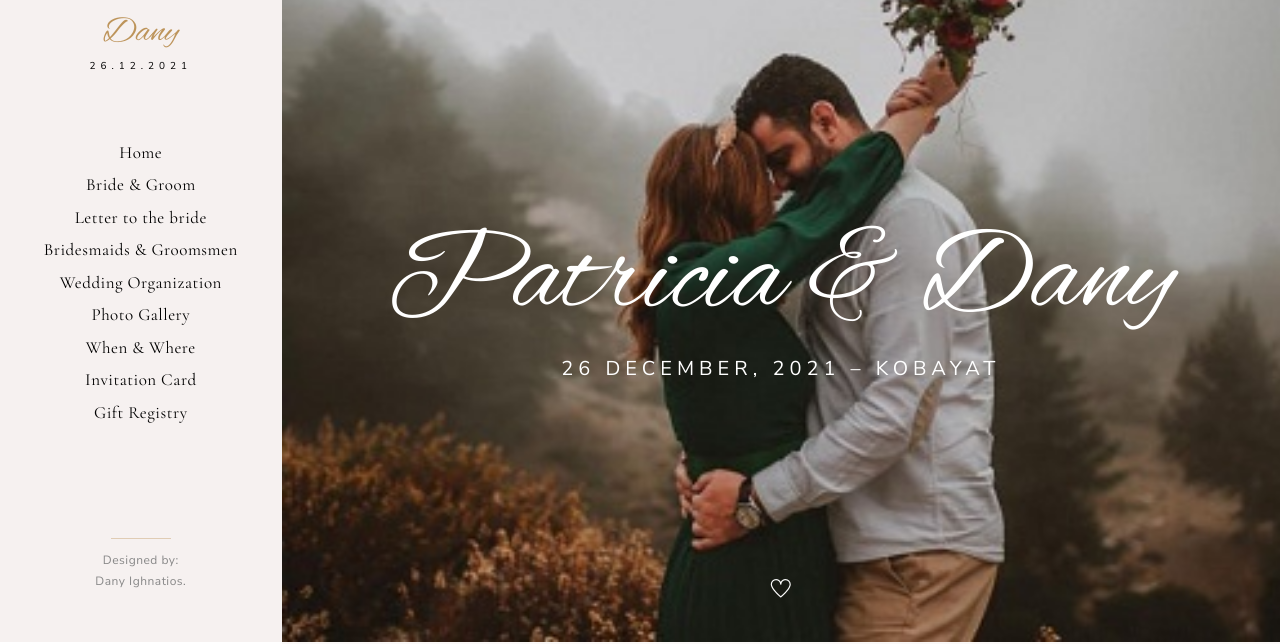
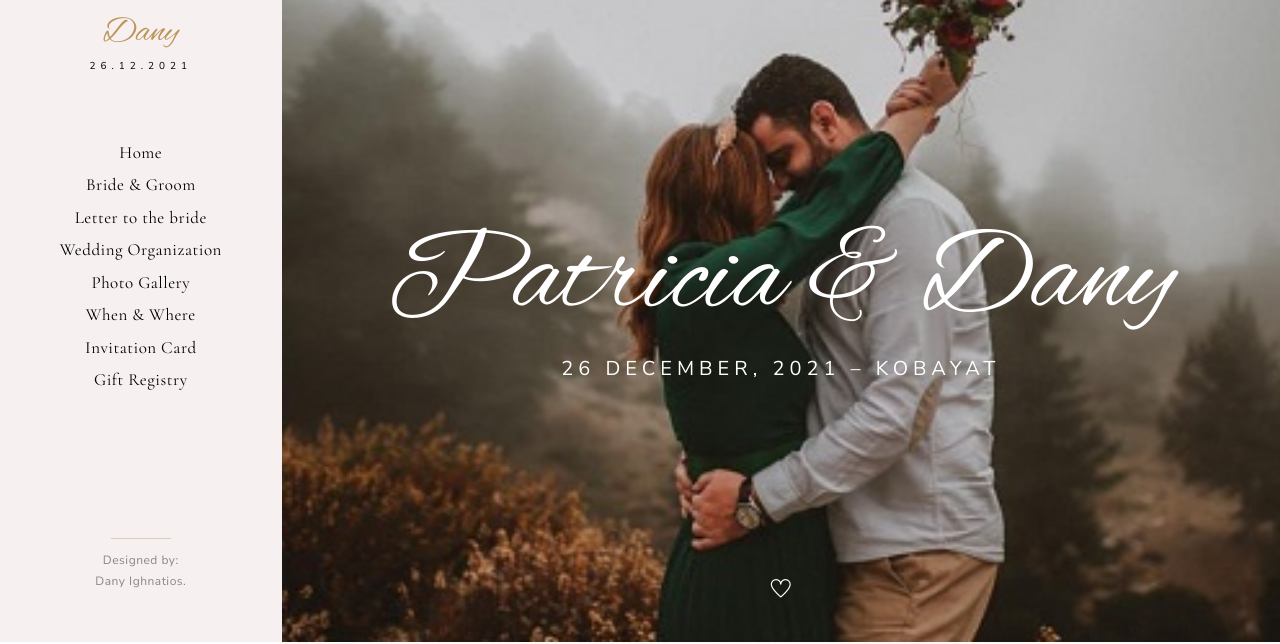
Before and after one commit to danighnatios/PatyAndDany_Wedding.github.io, a plain HTML site: page index.html in a window 1280 px wide. Shown: the part 158-802 px from the top of the page. Drawn offline with nearby package versions, Linux system fonts and the light colour scheme.

Commit message:
Update index.html

```diff
--- a/index.html
+++ b/index.html
@@ -53,7 +53,6 @@
                     <li><a href="index.html#home">Home</a></li>
                     <li><a href="index.html#couple">Bride & Groom</a></li>
                     <li><a href="index.html#story">Letter to the bride</a></li>
-                    <li><a href="index.html#friends">Bridesmaids & Groomsmen</a></li>
                     <li><a href="index.html#organization">Wedding Organization</a></li>
                     <li><a href="index.html#gallery">Photo Gallery</a></li>
                     <li><a href="index.html#whenwhere">When & Where</a></li>
```
